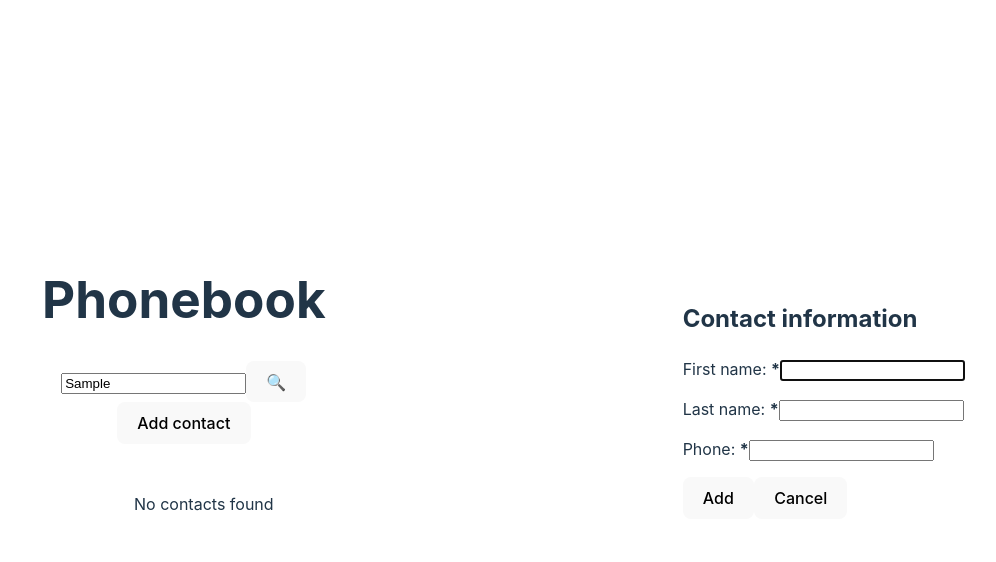
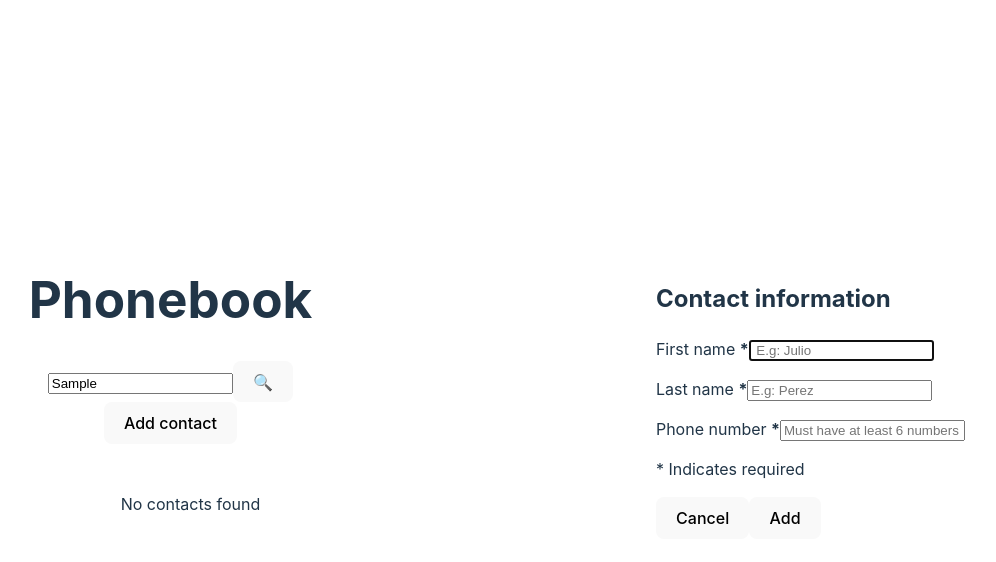
Before and after one commit to mateo-gomez/phonebook-r5, a React (Vite) app: page / in a window 1280 px wide. Both pictures are taken after typing "Sample" into the empty fields and a click on the button "Add contact". Shown: the top 562 px of the page, without its empty margins (283-1279 px from the left). Built offline with nearby package versions, Linux system fonts and the light colour scheme.

Commit message:
Add input component

```diff
--- a/src/components/ContactForm.jsx
+++ b/src/components/ContactForm.jsx
@@ -1,5 +1,6 @@
 import { useEffect, useRef } from "react";
 import Button from "./Button";
+import Input from "./Input";
 
 const ContactForm = ({ onSubmit, onDismiss, contact = null }) => {
 	const formRef = useRef(null);
@@ -52,61 +53,52 @@ const ContactForm = ({ onSubmit, onDismiss, contact = null }) => {
 			<section>
 				<h2>Contact information</h2>
 
-				<p>
-					<label htmlFor="first_name">
-						<span>First name: </span>
-
-						<strong>
-							<span aria-label="required">*</span>
-						</strong>
-					</label>
-					<input
+				<Input
 					required
 					ref={firstNameRef}
+					minLength={3}
+					maxLength={20}
+					placeholder=" E.g: Julio"
+					label="First name"
 					type="text"
 					id="first_name"
 					name="first_name"
 					autoFocus="on"
 				/>
-				</p>
-				<p>
-					<label htmlFor="last_name">
-						<span>Last name: </span>
 
-						<strong>
-							<span aria-label="required">*</span>
-						</strong>
-					</label>
-					<input
+				<Input
 					required
 					ref={lastNameRef}
+					minLength={3}
+					maxLength={20}
+					label="Last name"
+					placeholder="E.g: Perez"
 					type="text"
 					id="last_name"
 					name="last_name"
 				/>
-				</p>
-				<p>
-					<label htmlFor="phone_number">
-						<span>Phone: </span>
-
-						<strong>
-							<span aria-label="required">*</span>
-						</strong>
-					</label>
-					<input
+				<Input
 					required
 					ref={phoneNumberRef}
+					label="Phone number"
+					placeholder="Must have at least 6 numbers"
 					type="tel"
+					minLength={6}
+					maxLength={10}
 					id="phone_number"
 					name="phone_number"
 				/>
+
+				<p className="required-text">
+					<span className="required">*</span> Indicates required
 				</p>
+				<div className="contact-form-actions">
+					<Button variant="outlined" onClick={onDismiss}>
+						Cancel
+					</Button>
+					<Button type="submit">{contact ? "Update" : "Add"}</Button>
+				</div>
 			</section>
-
-			<div className="contact-actions">
-				<Button type="submit">{contact ? "Update" : "Add"}</Button>
-				<Button onClick={onDismiss}>Cancel</Button>
-			</div>
 		</form>
 	);
 };
--- /dev/null
+++ b/src/components/Input.jsx
@@ -0,0 +1,30 @@
+import { forwardRef } from "react";
+
+const Input = ({ label, required, name, ...rest }, ref) => {
+	console.log("label", label);
+
+	return (
+		<p className="form-control">
+			<label htmlFor={name}>
+				<span>{label} </span>
+
+				{required ? (
+					<strong>
+						<span aria-label="required" className="required">
+							*
+						</span>
+					</strong>
+				) : null}
+			</label>
+			<input
+				{...rest}
+				required={required ? "on" : "off"}
+				ref={ref}
+				id={name}
+				name={name}
+			/>
+		</p>
+	);
+};
+
+export default forwardRef(Input);
```
Lines whose indentation alone changed are shown as unchanged.
